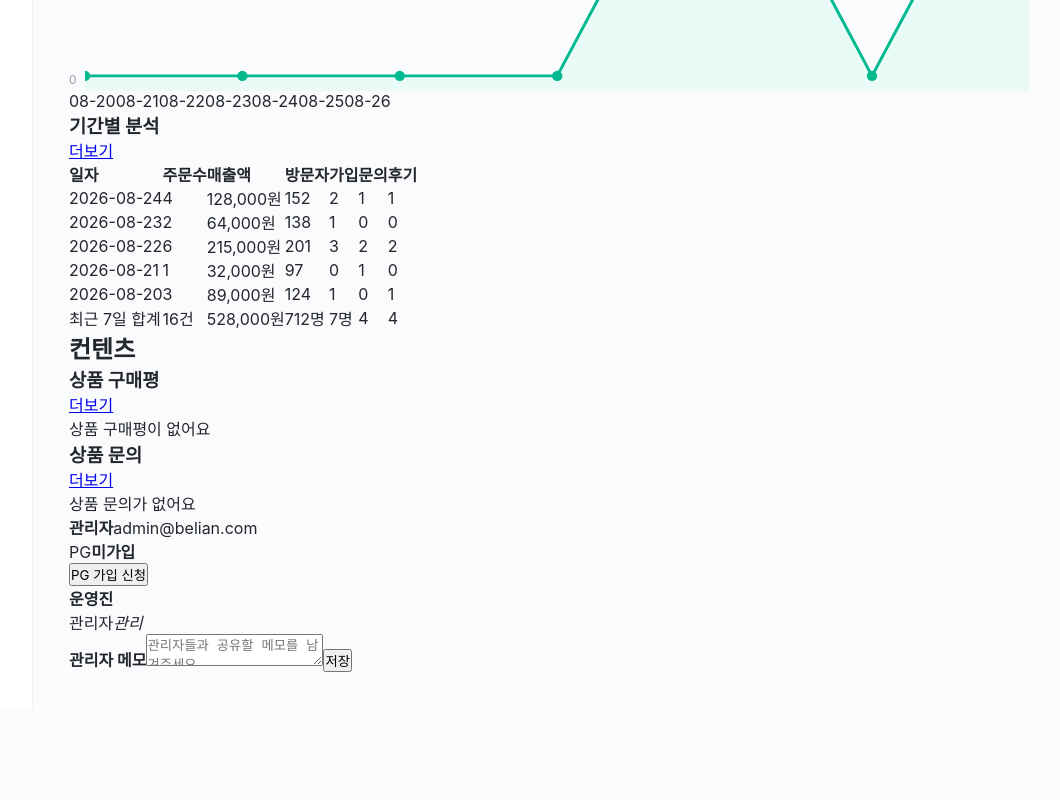
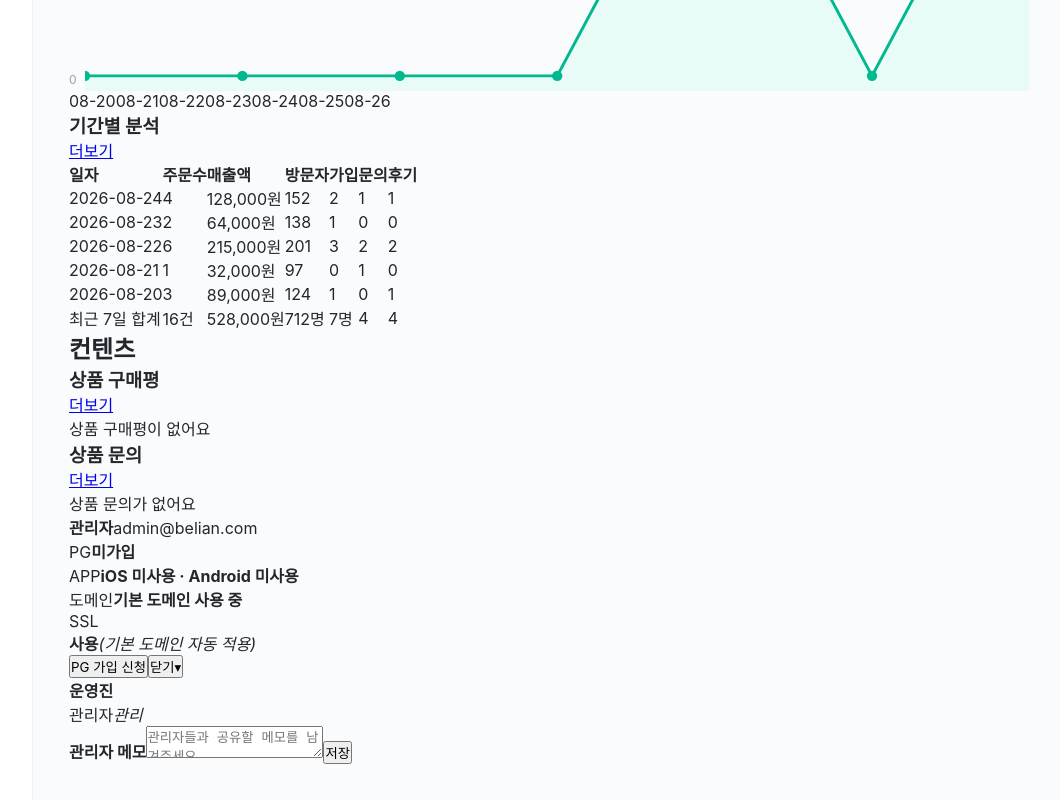
Before and after one commit to youzam136-sudo/belian-admin, a React (Vite) app: page / in a window 1280 px wide. Shown: the part 1235-2035 px from the top of the page, without its empty margins (215-1275 px from the left). Before the commit the page ends 1943 px from the top, so only its background shows below. Built offline with nearby package versions, Linux system fonts and the light colour scheme.

Commit message:
Update DashboardPage.tsx

```diff
--- a/src/pages/DashboardPage.tsx
+++ b/src/pages/DashboardPage.tsx
@@ -352,13 +352,44 @@ const [infoOpen, setInfoOpen] = useState(true);
                     </div>
                 </div>
 
-                <div className="dashboard-side-row">
-                    <span>PG</span>
-                    <strong className="is-warning">미가입</strong>
-                </div>
+                {infoOpen && (
+                    <div className="dashboard-info-list">
+                        <div className="dashboard-side-row">
+                            <span>PG</span>
+                            <strong className="is-warning">미가입</strong>
+                        </div>
+
+                        <div className="dashboard-side-row">
+                            <span>APP</span>
+                            <strong>iOS 미사용 · Android 미사용</strong>
+                        </div>
+
+                        <div className="dashboard-side-row">
+                            <span>도메인</span>
+                            <strong>기본 도메인 사용 중</strong>
+                        </div>
+
+                        <div className="dashboard-side-row multiline">
+                            <span>SSL</span>
+                            <div className="dashboard-side-row-value">
+                                <strong>사용</strong>
+                                <em>(기본 도메인 자동 적용)</em>
+                            </div>
+                        </div>
+                    </div>
+                )}
 
                 <button type="button" className="dashboard-pg-btn">
                     PG 가입 신청
+                </button>
+
+                <button
+                    type="button"
+                    className="dashboard-toggle-btn"
+                    onClick={() => setInfoOpen((prev) => !prev)}
+                >
+                    {infoOpen ? "닫기" : "더보기"}
+                    <span className={infoOpen ? "arrow up" : "arrow"}>▾</span>
                 </button>
 
                 <div className="dashboard-side-card">
```
